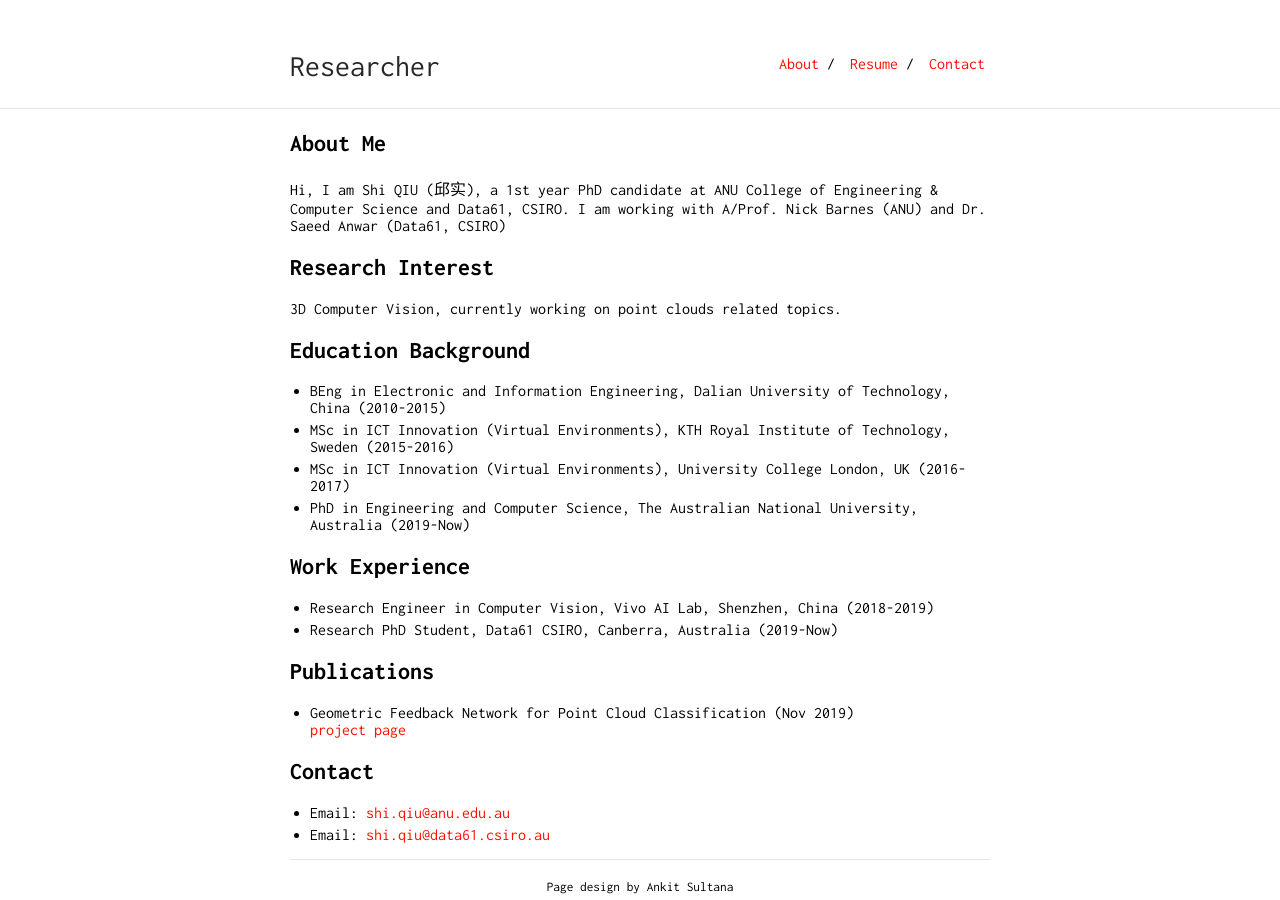
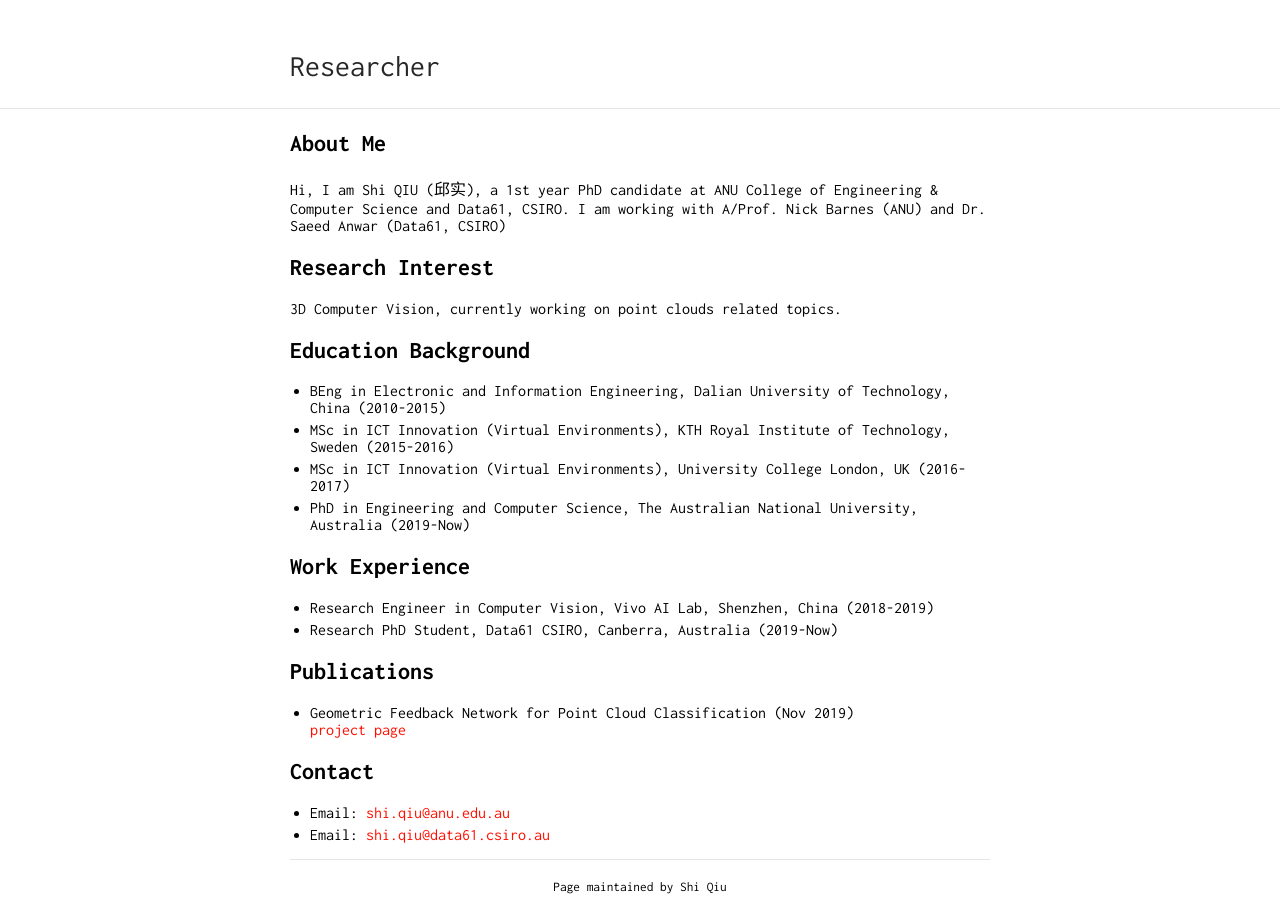
Before and after one commit to ShiQiu0419/ShiQiu0419.github.io, a Jekyll site: the page built from index.md, in a window 1280 px wide. Built offline with Jekyll 4.4.1, drawn with Linux system fonts in a browser that asks for light colours; our own code applies the rules of GitHub Pages for plain Markdown files.

Commit message:
Update _config.yml

```diff
--- a/_config.yml
+++ b/_config.yml
@@ -8,17 +8,8 @@ markdown: kramdown
 tracking_id: #
 
 footer: yes
-footer_url: "https://github.com/ankitsultana"
-footer_text: "Page design by Ankit Sultana"
+footer_text: "Page maintained by Shi Qiu"
 
 sass:
     style: compressed
     sass_dir: _sass
-
-nav:
- - name: "About"
-   link: "/researcher/"
- - name: "Resume"
-   link: "resume.pdf"
- - name: "Contact"
-   link: "contact"
```
